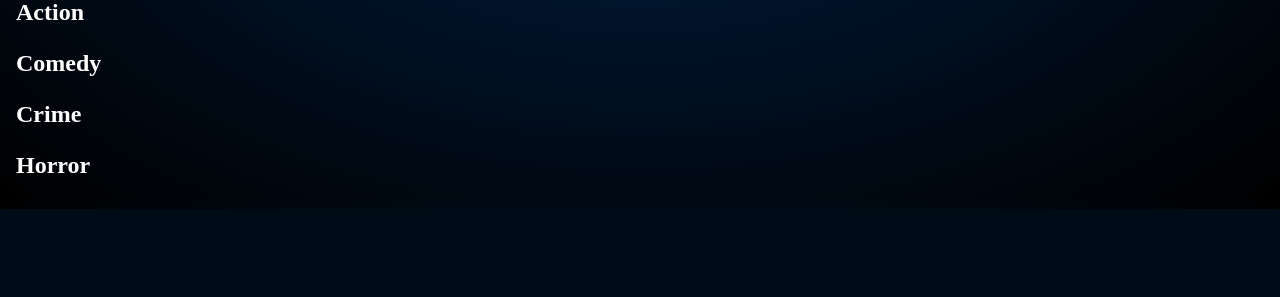
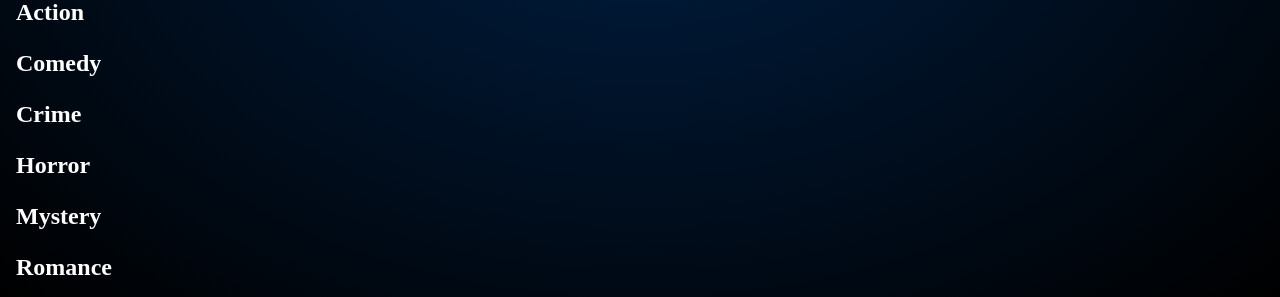
Before and after one commit to Dev-derah/Movie_App, a Flask app: page / in a window 1280 px wide. Shown: the part 591-888 px from the top of the page. Before the commit the page ends 800 px from the top, so only its background shows below. Run offline with Flask 2, Linux system fonts and the light colour scheme; parts of the project's set-up code (start-up, migrations or seed data) failed here and were passed over.

Commit message:
added new sections

```diff
--- a/app.py
+++ b/app.py
@@ -25,7 +25,8 @@ endpoints ={
         "comedy":"discover/movie?api_key="+api_key+"&with_genres=35",
         "crime":"discover/movie?api_key="+api_key+"&with_genres=80",
         "horror":"discover/movie?api_key="+api_key+"&with_genres=27",
-        "mystery":"discover/movie?api_key="+api_key+"&with_genres=9648"
+        "mystery":"discover/movie?api_key="+api_key+"&with_genres=9648",
+        "romance":"discover/movie?api_key="+api_key+"&with_genres=10749"
 }
 
 
@@ -38,6 +39,8 @@ conn4 =request.urlopen(base_url+endpoints["action"])
 conn5 =request.urlopen(base_url+endpoints["comedy"])
 conn6 =request.urlopen(base_url+endpoints["crime"])
 conn7 =request.urlopen(base_url+endpoints["horror"])
+conn8 =request.urlopen(base_url+endpoints["mystery"])
+conn9 =request.urlopen(base_url+endpoints["romance"])
 
 
     #data
@@ -48,11 +51,13 @@ action_data =json.loads(conn4.read())
 comedy_data = json.loads(conn5.read())
 crime_data = json.loads(conn6.read())
 horror_data = json.loads(conn7.read())
+mystery_data = json.loads(conn8.read())
+romance_data = json.loads(conn9.read())
 
 @app.route("/")
 def discover_movies(methods=["POST","GET"]):
     # search_data=json.loads(conn4.read())
-    return render_template("index.html", discover_data =json_data['results'][0:5],trending_data =trending_data['results'], tv_shows= tv_shows_data["results"],action_data=action_data["results"],comedy_data=comedy_data["results"],crime_data=crime_data["results"],horror_data=horror_data["results"])
+    return render_template("index.html", discover_data =json_data['results'][0:5],trending_data =trending_data['results'], tv_shows= tv_shows_data["results"],action_data=action_data["results"],comedy_data=comedy_data["results"],crime_data=crime_data["results"],horror_data=horror_data["results"], mystery_data=mystery_data["results"],romance_data=romance_data["results"])
 
 @app.route('/result', methods=["POST","GET"])
 def result():
--- a/static/css/index.css
+++ b/static/css/index.css
@@ -9,6 +9,12 @@ body{
     color: rgb(255, 255, 255);
     background-size: cover;
 }
+
+/* body::-webkit-scrollbar{
+    background-color: #0045990a;
+} */
+
+
 
 .discover-section-container,.info-section{
         position: relative;
--- a/templates/index.html
+++ b/templates/index.html
@@ -160,6 +160,41 @@
             {% endfor %}
         </div>
     </section>
+
+
+    <!-- MYSTRERY SECTION -->
+    <section class="trending-section movie-section">
+        <div class="trending_header">
+             <h1>Mystery</h1>
+        </div>
+
+        <div class="all_movies">
+            {% for movie in  mystery_data %}
+                   <a href="{{url_for('details', type='movie',id=movie.id)}}">
+                        <div class="movie-card">
+                            <img src="https://image.tmdb.org/t/p/w500/{{movie.poster_path}}"    alt="movie-poster" class="movie-poster">
+                        </div>
+                    </a>
+            {% endfor %}
+        </div>
+    </section>
+
+    <!-- ROMANCE SECTION -->
+    <section class="trending-section movie-section">
+        <div class="trending_header">
+             <h1>Romance</h1>
+        </div>
+
+        <div class="all_movies">
+            {% for movie in  romance_data %}
+                   <a href="{{url_for('details', type='movie',id=movie.id)}}">
+                        <div class="movie-card">
+                            <img src="https://image.tmdb.org/t/p/w500/{{movie.poster_path}}"    alt="movie-poster" class="movie-poster">
+                        </div>
+                    </a>
+            {% endfor %}
+        </div>
+    </section>
 </body>
 <script src="{{url_for('static', filename='js/index.js')}}"></script>
 </html>
--- a/templates/search.html
+++ b/templates/search.html
@@ -21,7 +21,7 @@
              <div class="search-results">
                     <ul>
                     {% for data in search_data %}
-                        {% if data.original_title is defined and data.media_type != "person" %}
+                        {% if data.original_title is defined and data.media_type != "person" and data.poster_path != None %}
                             <a href="{{url_for('details', type=data.media_type,id=data.id)}}">
                                 <li class="result">
                                     <img src="https://image.tmdb.org/t/p/w500/{{data.poster_path}}" class="result-img">
@@ -33,7 +33,7 @@
 
                                 </li>
                             </a>
-                        {% elif data.name is defined and data.media_type != "person" %}
+                        {% elif data.name is defined and data.media_type != "person"  and data.poster_path !=  None %}
                                 <a href="{{url_for('details', type=data.media_type,id=data.id)}}">
                                     <li class="result">
                                         <img src="https://image.tmdb.org/t/p/w500/{{data.poster_path}}" class="result-img">
```
